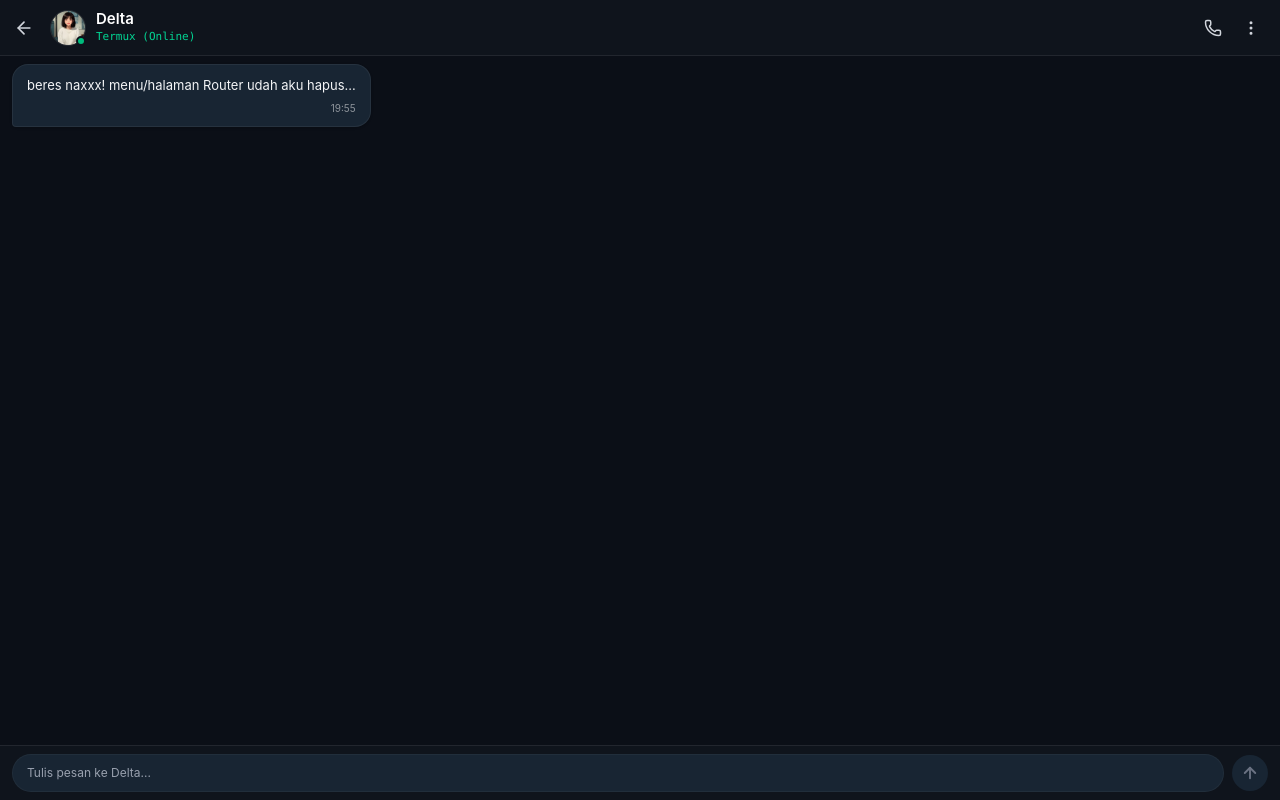
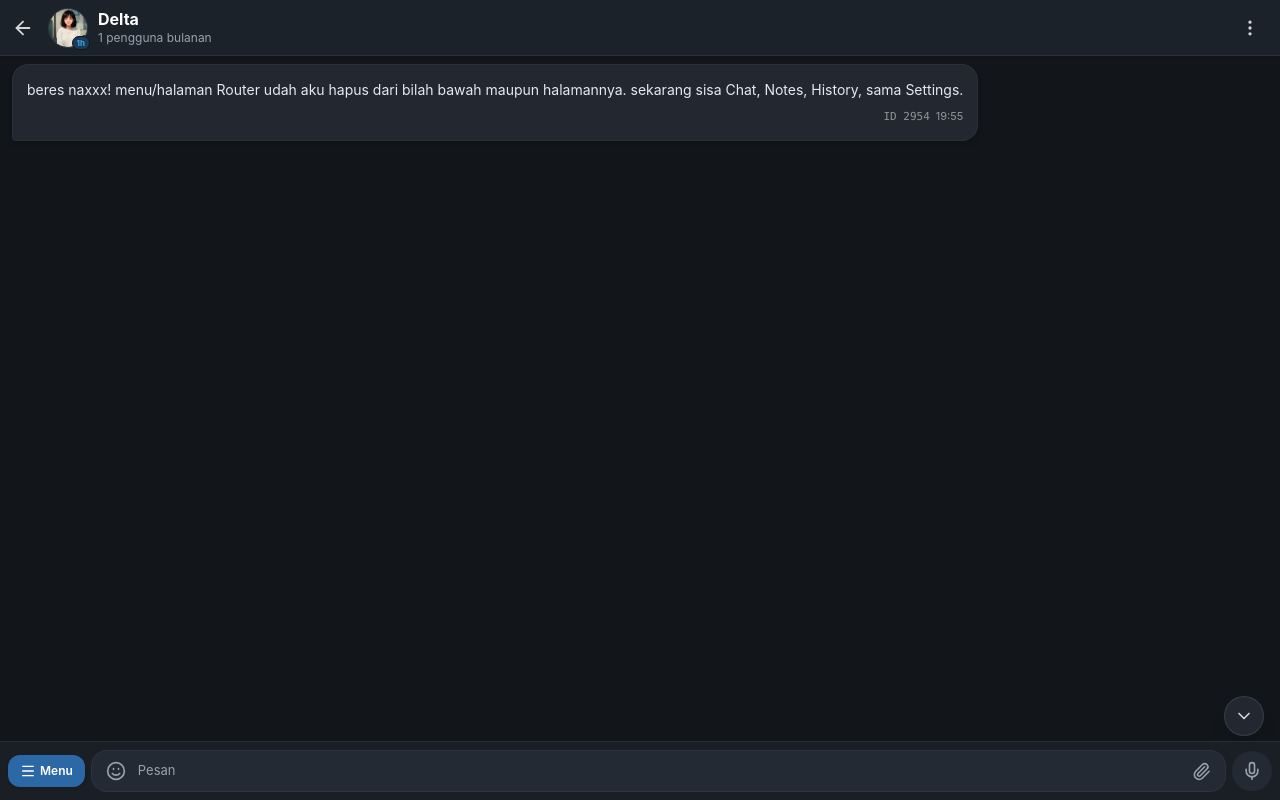
Before and after one commit to YehezkielNandaPradana/Naxx-Workstation, a React (Vite) app: page / in a window 1280 px wide. Both pictures are taken after a click on the element 640 px from the left and 145 px from the top of the page. Built offline with nearby package versions, Linux system fonts and the light colour scheme.

Commit message:
feat: exact telegram chat UI with purple user bubbles, tool execution cards & powershell block

```diff
--- a/src/App.tsx
+++ b/src/App.tsx
@@ -8,8 +8,12 @@ import {
   Settings,
   User,
   ArrowLeft,
-  ArrowUp,
-  Phone,
+  ChevronDown,
+  Menu,
+  Smile,
+  Paperclip,
+  Mic,
+  Send,
   CheckCheck,
 } from 'lucide-react';
 import { sendLiveChatMessage } from './api';
@@ -30,7 +34,7 @@ export const App: React.FC = () => {
       id: 'delta',
       name: 'Delta',
       avatar: '/delta_avatar.png',
-      role: 'Logika & Analisis',
+      role: 'Logika & Solusi',
       device: 'Motorola moto g45 5G (Termux)',
       lastMessage: 'beres naxxx! menu/halaman Router udah aku hapus...',
       lastTime: '19:55',
@@ -52,22 +56,61 @@ export const App: React.FC = () => {
     },
   });
 
-  // Messages State
+  // Messages State persis screenshot
   const [chatMessages, setChatMessages] = useState<Record<AgentId, MessageItem[]>>({
     delta: [
       {
         id: 'd1',
         sender: 'agent',
-        text: 'beres naxxx! menu/halaman Router udah aku hapus...',
+        text: 'beres naxxx! menu/halaman Router udah aku hapus dari bilah bawah maupun halamannya. sekarang sisa Chat, Notes, History, sama Settings.',
         time: '19:55',
+        msgId: 'ID 2954',
       },
     ],
     nazza: [
       {
         id: 'n1',
         sender: 'agent',
-        text: 'udah aku bikinin sistem drop shadow + elevation bor. siap dieksekusi lagi di laptop.',
+        text: `udah aku bikinin sistem drop shadow + elevation bor. sekarang setiap popup form (ModernAlert, DynamicFormEditor, dll) punya visual depth yang konsisten:
+
+1. Double anti-aliased outline border (Slate-300)
+2. Soft ambient floating shadow via UITheme.EnableFormDropShadow()
+3. Bersih tanpa error pas dikompilasi`,
         time: '19:56',
+        msgId: 'ID 2957',
+      },
+      {
+        id: 'n2',
+        sender: 'user',
+        text: 'mana liat',
+        time: '19:58',
+        msgId: 'ID 2958',
+      },
+      {
+        id: 'n3',
+        sender: 'agent',
+        text: '',
+        time: '19:58',
+        msgId: 'ID 2959',
+        actions: [
+          {
+            type: 'reading',
+            title: 'Reading',
+            detail: 'ModernAlert.cs L100-149',
+          },
+          {
+            type: 'editing',
+            title: 'Editing',
+            detail: 'C:\\Users\\ThinkPad\\repos\\Dashboard... (×5)',
+            badge: '(×5)',
+          },
+          {
+            type: 'terminal',
+            title: 'Terminal',
+            detail: 'Powershell',
+            command: 'dotnet build C:/Users/ThinkPad/repos/Dashboard/src/Dashboard.sln',
+          },
+        ],
       },
     ],
   });
@@ -88,12 +131,14 @@ export const App: React.FC = () => {
 
     const currentText = inputText.trim();
     const timeNow = new Date().toLocaleTimeString([], { hour: '2-digit', minute: '2-digit' });
+    const randomId = `ID ${Math.floor(2960 + Math.random() * 50)}`;
 
     const newMsg: MessageItem = {
       id: Date.now().toString(),
       sender: 'user',
       text: currentText,
       time: timeNow,
+      msgId: randomId,
     };
 
     setChatMessages((prev) => ({
@@ -126,6 +171,7 @@ export const App: React.FC = () => {
         sender: 'agent',
         text: reply,
         time: new Date().toLocaleTimeString([], { hour: '2-digit', minute: '2-digit' }),
+        msgId: `ID ${Math.floor(2970 + Math.random() * 50)}`,
       };
 
       setChatMessages((prev) => ({
@@ -145,8 +191,9 @@ export const App: React.FC = () => {
       const errorMsg: MessageItem = {
         id: (Date.now() + 1).toString(),
         sender: 'agent',
-        text: activeChat === 'delta' ? 'duh error naxxx, coba lagi bentar yaaa' : 'Koneksi error.',
+        text: activeChat === 'delta' ? 'duh error naxxx, coba lagi bentar yaaa' : 'Gagal menghubungi server.',
         time: timeNow,
+        msgId: `ID ${Math.floor(2980 + Math.random() * 50)}`,
       };
       setChatMessages((prev) => ({
         ...prev,
@@ -158,53 +205,52 @@ export const App: React.FC = () => {
   };
 
   // -------------------------------------------------------------
-  // VIEW: ROOM CHAT AKTIF
+  // VIEW: RUANG OBROLAN (PERSIS SCREENSHOT NAZZA)
   // -------------------------------------------------------------
   if (activeChat) {
     const thread = threads[activeChat];
     const msgs = chatMessages[activeChat] || [];
 
     return (
-      <div className="flex flex-col h-[100dvh] w-full bg-[#0B0F17] text-white">
-        {/* Chat Header */}
-        <header className="fixed top-0 inset-x-0 z-50 h-14 bg-[#0F141C] border-b border-white/[0.08] px-3 flex items-center justify-between">
+      <div className="flex flex-col h-[100dvh] w-full bg-[#12151A] text-white">
+        {/* Header Ruang Chat Khas Telegram Nazza */}
+        <header className="fixed top-0 inset-x-0 z-50 h-14 bg-[#1E232B]/95 backdrop-blur-md border-b border-white/[0.06] px-3 flex items-center justify-between shadow-sm">
           <div className="flex items-center gap-2.5">
             <button
               onClick={() => setActiveChat(null)}
-              className="p-1.5 -ml-1 text-gray-300 hover:text-white active:scale-95"
+              className="p-1 -ml-1 text-gray-300 hover:text-white active:scale-95"
             >
-              <ArrowLeft size={20} />
+              <ArrowLeft size={22} />
             </button>
             <div className="relative">
               <img
                 src={thread.avatar}
                 alt={thread.name}
-                className="w-9 h-9 rounded-full object-cover border border-white/10"
+                className="w-10 h-10 rounded-full object-cover border border-white/10"
               />
-              <span className="absolute bottom-0 right-0 w-2.5 h-2.5 rounded-full bg-emerald-500 border-2 border-[#0F141C]" />
+              <div className="absolute -bottom-0.5 -right-0.5 bg-[#1A3B5C] border border-[#12151A] text-[#40A7E3] text-[8px] font-bold px-1 rounded-full flex items-center">
+                <span>1h</span>
+              </div>
             </div>
             <div>
-              <div className="text-[15px] font-semibold text-white leading-tight">
+              <div className="text-[16px] font-bold text-white leading-tight">
                 {thread.name}
               </div>
-              <div className="text-[11px] text-emerald-400 font-mono">
-                {activeChat === 'delta' ? 'Termux (Online)' : 'ThinkPad (Online)'}
+              <div className="text-[12px] text-gray-400">
+                1 pengguna bulanan
               </div>
             </div>
           </div>
 
-          <div className="flex items-center gap-1">
+          <div className="flex items-center">
             <button className="p-2 text-gray-300 hover:text-white">
-              <Phone size={18} />
-            </button>
-            <button className="p-2 text-gray-300 hover:text-white">
-              <MoreVertical size={18} />
+              <MoreVertical size={20} />
             </button>
           </div>
         </header>
 
-        {/* Message Container */}
-        <main className="flex-1 overflow-y-auto touch-scroll px-3 pt-16 pb-24 space-y-3">
+        {/* Area Pesan Berlatar Gelap */}
+        <main className="flex-1 overflow-y-auto touch-scroll px-3 pt-16 pb-24 space-y-3.5">
           {msgs.map((m) => {
             const isUser = m.sender === 'user';
             return (
@@ -212,17 +258,72 @@ export const App: React.FC = () => {
                 key={m.id}
                 className={`flex flex-col ${isUser ? 'items-end' : 'items-start'}`}
               >
+                {/* Bubble Chat */}
                 <div
-                  className={`max-w-[82%] px-3.5 py-2.5 rounded-2xl text-[13px] leading-relaxed select-text shadow-sm ${
+                  className={`max-w-[88%] rounded-2xl p-3.5 text-[14px] leading-relaxed select-text shadow-md ${
                     isUser
-                      ? 'bg-[#2B5278] text-white rounded-br-sm'
-                      : 'bg-[#182533] text-gray-100 rounded-bl-sm border border-white/[0.06]'
+                      ? 'bg-[#7055C4] text-white rounded-br-sm'
+                      : 'bg-[#222730] text-[#E5E9F0] rounded-bl-sm border border-white/[0.04]'
                   }`}
                 >
-                  <p className="whitespace-pre-wrap">{m.text}</p>
-                  <div className="flex items-center justify-end gap-1 mt-1 text-[10px] text-white/50">
+                  {/* Teks Pesan Normal */}
+                  {m.text && (
+                    <div className="whitespace-pre-wrap font-normal">
+                      {m.text}
+                    </div>
+                  )}
+
+                  {/* Blok Log Eksekusi Tool (Persis Screenshot) */}
+                  {m.actions && m.actions.length > 0 && (
+                    <div className="space-y-2">
+                      {m.actions.map((act, idx) => {
+                        if (act.type === 'reading') {
+                          return (
+                            <div key={idx} className="flex items-center gap-2 text-[13px] text-gray-200">
+                              <span>📖</span>
+                              <span className="font-semibold text-white">Reading</span>
+                              <span className="text-gray-300">{act.detail}</span>
+                            </div>
+                          );
+                        }
+                        if (act.type === 'editing') {
+                          return (
+                            <div key={idx} className="flex items-center gap-2 text-[13px] text-gray-200">
+                              <span>🔧</span>
+                              <span className="font-semibold text-white">Editing</span>
+                              <span className="text-gray-300 truncate max-w-[200px]">{act.detail}</span>
+                            </div>
+                          );
+                        }
+                        if (act.type === 'terminal') {
+                          return (
+                            <div key={idx} className="space-y-1.5 pt-1">
+                              <div className="flex items-center gap-2 text-[13px]">
+                                <span>💻</span>
+                                <span className="font-semibold text-white">Terminal</span>
+                              </div>
+                              {/* Sub-kotak Powershell Gelap */}
+                              <div className="bg-[#181C22] rounded-xl border border-white/[0.08] overflow-hidden">
+                                <div className="bg-[#20252D] px-3 py-1 text-[11px] font-semibold text-gray-300 border-b border-white/[0.05]">
+                                  Powershell
+                                </div>
+                                <div className="p-3 font-mono text-[12px] text-white overflow-x-auto leading-normal">
+                                  {act.command}
+                                </div>
+                              </div>
+                            </div>
+                          );
+                        }
+                        return null;
+                      })}
+                    </div>
+                  )}
+
+                  {/* ID dan Waktu di Sudut Bawah */}
+                  <div className="flex items-center justify-end gap-1.5 mt-1.5 text-[11px] text-white/50 select-none">
+                    {m.msgId && <span className="font-mono">{m.msgId}</span>}
                     <span>{m.time}</span>
-                    {isUser && <CheckCheck size={13} className="text-[#00E5FF]" />}
+                    {isUser && <CheckCheck size={14} className="text-white/80" />}
                   </div>
                 </div>
               </div>
@@ -230,46 +331,72 @@ export const App: React.FC = () => {
           })}
 
           {isGenerating && (
-            <div className="flex items-center gap-1.5 px-3 py-2 bg-[#182533] rounded-xl border border-white/5 w-fit">
-              <span className="w-1.5 h-1.5 rounded-full bg-emerald-400 animate-pulse" />
-              <span className="text-xs text-gray-300 font-mono">mengetik...</span>
+            <div className="flex items-center gap-2 px-4 py-2.5 bg-[#222730] rounded-2xl border border-white/[0.04] w-fit shadow-sm">
+              <span className="w-1.5 h-1.5 rounded-full bg-[#7055C4] animate-bounce" />
+              <span className="w-1.5 h-1.5 rounded-full bg-[#7055C4] animate-bounce [animation-delay:0.15s]" />
+              <span className="w-1.5 h-1.5 rounded-full bg-[#7055C4] animate-bounce [animation-delay:0.3s]" />
+              <span className="text-xs text-gray-300 font-mono ml-1">mengeksekusi...</span>
             </div>
           )}
           <div ref={chatEndRef} />
         </main>
 
-        {/* Chat Input Telegram Style */}
-        <div className="fixed bottom-0 inset-x-0 z-40 bg-[#0F141C] border-t border-white/[0.08] px-3 py-2 flex items-center gap-2">
+        {/* Floating Scroll to bottom FAB */}
+        <div className="fixed bottom-16 right-4 z-40 pointer-events-none">
+          <button
+            onClick={() => chatEndRef.current?.scrollIntoView({ behavior: 'smooth' })}
+            className="pointer-events-auto w-10 h-10 rounded-full bg-[#222730] border border-white/10 flex items-center justify-center text-gray-300 shadow-xl active:scale-90"
+          >
+            <ChevronDown size={20} />
+          </button>
+        </div>
+
+        {/* Input Bar Khas Telegram Nazza */}
+        <div className="fixed bottom-0 inset-x-0 z-50 bg-[#1A1F26] border-t border-white/[0.06] px-2 py-2 flex items-center gap-1.5">
+          {/* Tombol Menu Biru Kapsul */}
+          <button className="flex items-center gap-1 bg-[#2C68A6] hover:bg-[#2C68A6]/90 text-white text-xs font-semibold px-3 py-2 rounded-xl active:scale-95 shadow-sm">
+            <Menu size={16} />
+            <span>Menu</span>
+          </button>
+
+          {/* Kolom Ketik Telegram */}
+          <div className="flex-1 flex items-center bg-[#242A34] rounded-2xl px-2.5 py-1.5 border border-white/[0.04]">
+            <button className="p-1 text-gray-400 hover:text-white">
+              <Smile size={20} />
+            </button>
             <input
               type="text"
               value={inputText}
               onChange={(e) => setInputText(e.target.value)}
               onKeyDown={(e) => e.key === 'Enter' && handleSendMessage()}
-            placeholder={
-              activeChat === 'delta'
-                ? 'Tulis pesan ke Delta...'
-                : 'Kirim tugas ke Nazza...'
-            }
-            className="flex-1 bg-[#182533] text-white text-xs px-3.5 py-2.5 rounded-full placeholder-gray-400 focus:outline-none border border-white/[0.04]"
+              placeholder="Pesan"
+              className="flex-1 bg-transparent px-2 text-[13px] text-white placeholder-gray-400 focus:outline-none"
             />
+            <button className="p-1 text-gray-400 hover:text-white">
+              <Paperclip size={19} />
+            </button>
+          </div>
+
+          {/* Tombol Kirim / Mic */}
+          {inputText.trim() ? (
             <button
               onClick={handleSendMessage}
-            disabled={!inputText.trim() || isGenerating}
-            className={`w-9 h-9 rounded-full flex items-center justify-center transition-all ${
-              inputText.trim()
-                ? 'bg-[#2B5278] text-white shadow active:scale-95'
-                : 'bg-[#182533] text-gray-500'
-            }`}
+              className="w-10 h-10 rounded-full bg-[#7055C4] flex items-center justify-center text-white active:scale-95 shadow-md"
             >
-            <ArrowUp size={18} strokeWidth={2.5} />
+              <Send size={18} />
             </button>
+          ) : (
+            <button className="w-10 h-10 rounded-full bg-[#242A34] flex items-center justify-center text-gray-400 active:scale-95">
+              <Mic size={20} />
+            </button>
+          )}
         </div>
       </div>
     );
   }
 
   // -------------------------------------------------------------
-  // VIEW: UTAMA NAXX WORKSTATION (DAFTAR CHAT / KONTAK / PENGATURAN)
+  // VIEW: UTAMA NAXX WORKSTATION (BERANDA LIST CHAT)
   // -------------------------------------------------------------
   const threadList = Object.values(threads).filter((t) =>
     t.name.toLowerCase().includes(searchQuery.toLowerCase())
@@ -346,7 +473,7 @@ export const App: React.FC = () => {
         </div>
       </div>
 
-      {/* 3. Main Content Per Tab Bawah */}
+      {/* 3. Main Content List */}
       <main className="flex-1 overflow-y-auto touch-scroll pb-24">
         {activeTab === 'obrolan' && (
           <div className="divide-y divide-white/[0.04]">
@@ -364,7 +491,6 @@ export const App: React.FC = () => {
                     className="w-13 h-13 rounded-full object-cover border border-white/10"
                     style={{ width: '52px', height: '52px' }}
                   />
-                  {/* Status Badge 1h mirip di screenshot */}
                   <div className="absolute -bottom-1 -right-1 bg-[#1A3B5C] border-2 border-black text-[#40A7E3] text-[9px] font-bold px-1.5 py-0.2 rounded-full flex items-center gap-0.5 shadow">
                     <span>▲</span>
                     <span>1h</span>
@@ -415,7 +541,7 @@ export const App: React.FC = () => {
               </div>
               <div className="flex justify-between py-1 border-t border-white/5">
                 <span className="text-gray-300">Versi UI</span>
-                <span className="font-mono text-gray-400">Naxx Telegram Edition v3.0</span>
+                <span className="font-mono text-gray-400">Naxx Telegram Edition v3.2</span>
               </div>
             </div>
           </div>
@@ -437,10 +563,9 @@ export const App: React.FC = () => {
         )}
       </main>
 
-      {/* 4. Floating Bottom Bar (Persis Screenshot Telegram) */}
+      {/* 4. Floating Bottom Bar (3 Menu: Obrolan, Pengaturan, Profil) */}
       <div className="fixed bottom-3 inset-x-0 z-50 pointer-events-none px-4">
         <nav className="pointer-events-auto max-w-xs mx-auto flex items-center justify-around py-1.5 px-3 bg-[#121B26]/95 backdrop-blur-2xl border border-white/10 rounded-3xl shadow-[0_10px_35px_rgba(0,0,0,0.8)]">
-          {/* 1. Obrolan */}
           <button
             onClick={() => setActiveTab('obrolan')}
             className={`flex flex-col items-center justify-center py-1 px-4 rounded-2xl transition-all ${
@@ -453,7 +578,6 @@ export const App: React.FC = () => {
             <span className="text-[10px] font-medium mt-0.5">Obrolan</span>
           </button>
 
-          {/* 2. Pengaturan */}
           <button
             onClick={() => setActiveTab('pengaturan')}
             className={`flex flex-col items-center justify-center py-1 px-4 rounded-2xl transition-all ${
@@ -466,7 +590,6 @@ export const App: React.FC = () => {
             <span className="text-[10px] font-medium mt-0.5">Pengaturan</span>
           </button>
 
-          {/* 3. Profil */}
           <button
             onClick={() => setActiveTab('profil')}
             className={`flex flex-col items-center justify-center py-1 px-4 rounded-2xl transition-all ${
--- a/src/types.ts
+++ b/src/types.ts
@@ -1,4 +1,23 @@
 export type AgentId = 'delta' | 'nazza';
+
+export interface ToolAction {
+  type: 'reading' | 'editing' | 'terminal';
+  title: string;
+  detail: string;
+  badge?: string;
+  command?: string;
+}
+
+export interface MessageItem {
+  id: string;
+  sender: 'user' | 'agent';
+  agentId?: AgentId;
+  text: string;
+  time: string;
+  timestamp?: string;
+  msgId?: string; // misal "ID 2957"
+  actions?: ToolAction[];
+}
 
 export interface ChatThread {
   id: AgentId;
@@ -13,13 +32,4 @@ export interface ChatThread {
   online: boolean;
 }
 
-export interface MessageItem {
-  id: string;
-  sender: 'user' | 'agent';
-  agentId?: AgentId;
-  text: string;
-  time: string;
-  timestamp?: string;
-}
-
 export type Message = MessageItem;
```
Lines whose indentation alone changed are shown as unchanged.
